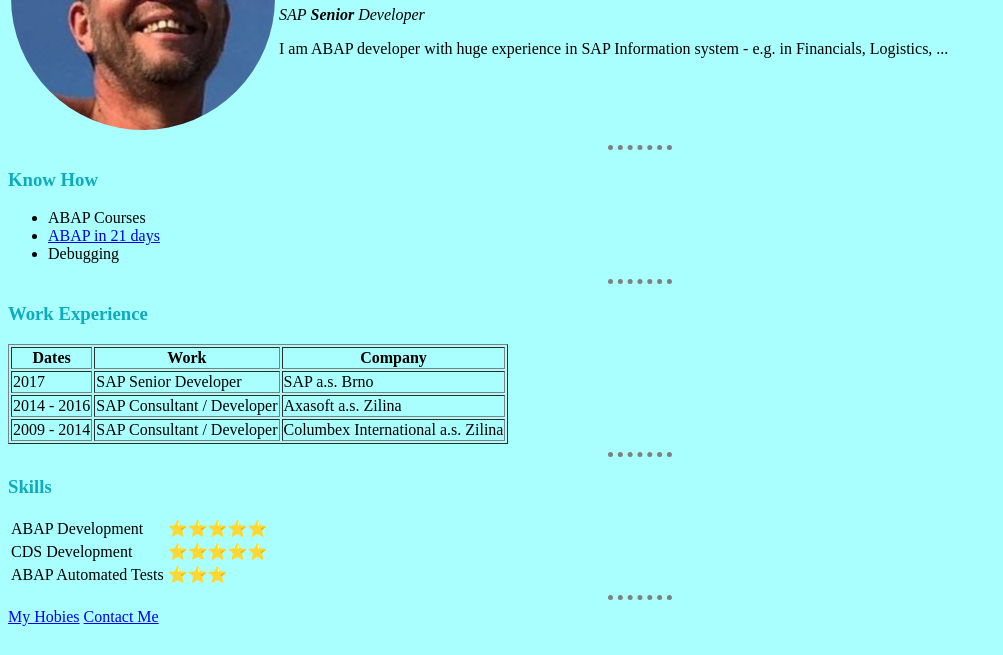
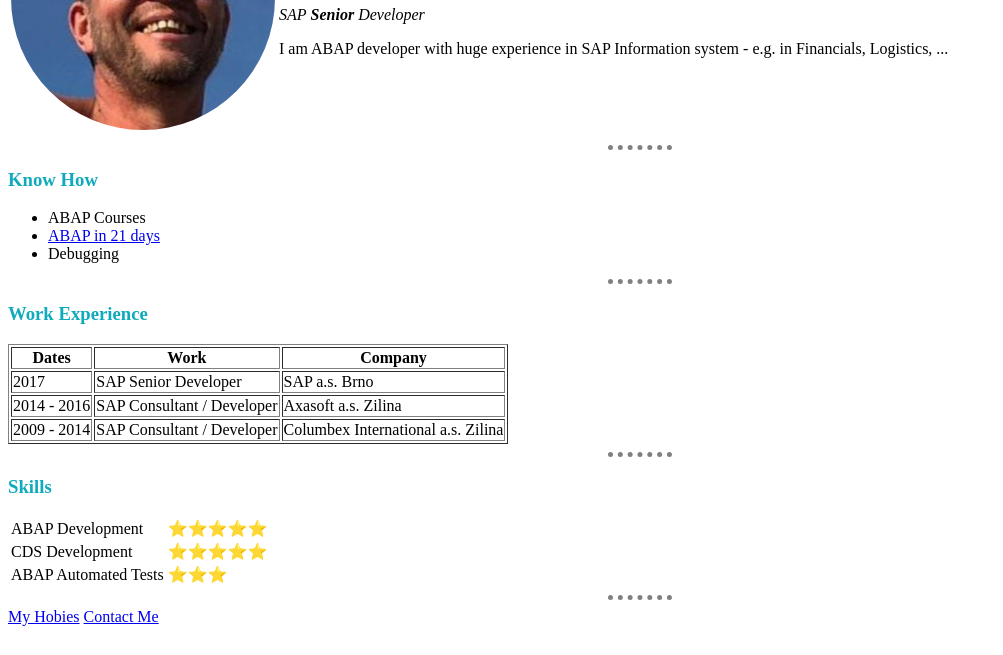
Before and after one commit to martino1961/WebDevelopmentUdemy, a plain HTML site: page HTML - Personal Site/index.html in a window 1280 px wide. Shown: the part 145-800 px from the top of the page, without its empty margins (0-1003 px from the left). Drawn offline with Linux system fonts and the light colour scheme.

Commit message:
Debugging CSS Style Seting: The highest priority is in <body style=...

```diff
--- a/HTML - Personal Site/index.html
+++ b/HTML - Personal Site/index.html
@@ -7,8 +7,15 @@
     <meta name="author" content="Martin">
     <title>Martin's Personal Site</title>
     <link rel="stylesheet" href="css/styles.css">
+
+    <style>
+        body {
+            background-color: red;
+        }
+    </style>
+
  </head>
-<body>
+<body style="background-color: white;">
     <table>
         <tr>
             <td>
```
Also changed, not shown: HTML - Personal Site/images/Debugging1 - Priorities of Seting CSS Style.jpg (added).
